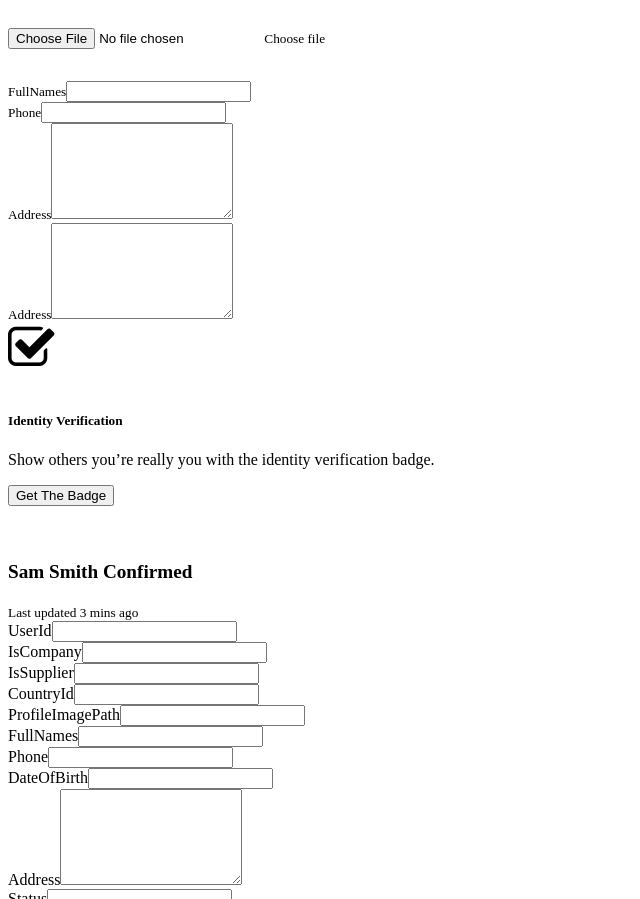
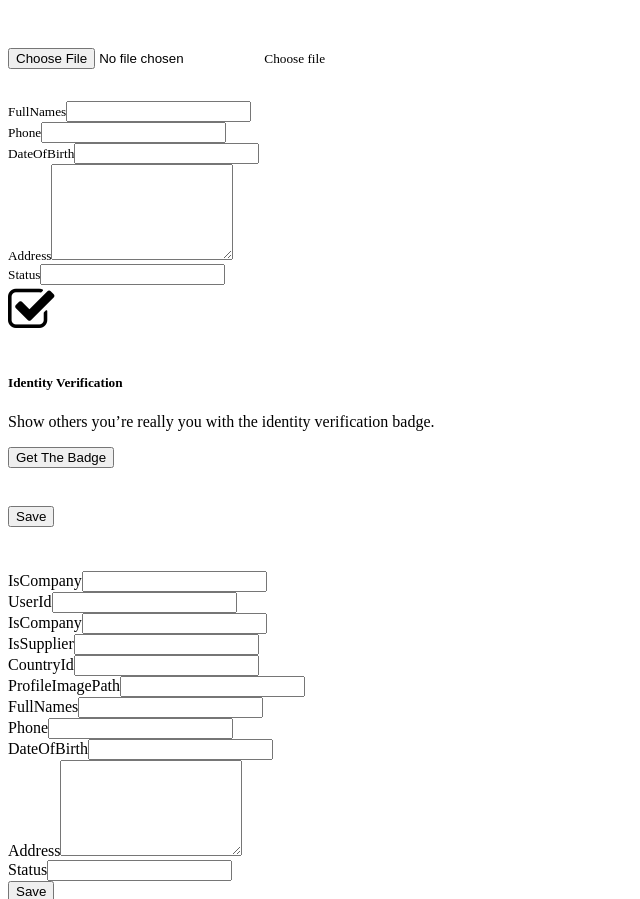
Before and after one commit to MissAnnah95/tours, a Yii app: template frontend/views/profile/create.php in a window 1280 px wide. Shown: the part 593-1492 px from the top of the page, without its empty margins (0-640 px from the left). Run offline with PHP 8.4 and a stand-in for Yii, Linux system fonts and the light colour scheme; the template is opened without the code that fills it, so the values that code supplies are empty; form fields are guessed from the names that the template uses; some libraries are stand-ins or nearby versions.

Commit message:
Other changes

```diff
--- a/frontend/views/profile/_form.php
+++ b/frontend/views/profile/_form.php
@@ -14,19 +14,19 @@ use yii\bootstrap4\ActiveForm;
     <?php $form = ActiveForm::begin(); ?>
 
     <div class="container">
-    <div class="row justify-content-end">
+    <div class="row">
     <div class="col-12">
       <div class="col-sm-4">
       <div class="card-outline shadow-sm">
 
-        <div class="row justify-content-center" style="font-size:120px;padding: 10px">
+        <div class="row justify-content-center" style="font-size:120px;padding: 20px">
           <div class="card" style="width: 18rem;">
             <img src="<?= Yii::$app->request->baseUrl ?>/listingsimages/t5.jpg" class="card-img-top" alt="...">
           </div>
       </div>
         <div class="row justify-content-center" style="font-size:0.83em;">
           <div>
-            <div class="custom-file mr-20px ml-20px">
+            <div class="custom-file">
                <input type="file" class="custom-file-input" id="uploadProfile">
                <label class="custom-file-label" for="uploadProfile">Choose file</label>
              </div>
@@ -38,11 +38,14 @@ use yii\bootstrap4\ActiveForm;
                <!-- Phone Number -->
                <?= $form->field($model, 'phone')->textInput() ?>
 
-               <!-- Email address -->
-               <?= $form->field($model, 'address')->textarea(['rows' => 6]) ?>
+               <!--Date of Birth-->
+               <?= $form->field($model, 'dateOfBirth')->textInput() ?>
 
                <!-- Address -->
                <?= $form->field($model, 'address')->textarea(['rows' => 6]) ?>
+
+               <!-- Status -->
+               <?= $form->field($model, 'status')->textInput() ?>
 
           </div>
         </div>
@@ -56,15 +59,23 @@ use yii\bootstrap4\ActiveForm;
         <br></br>
         <div class="card-footer">
           <div class="text" style="font-size: 1.2rem">
-          <p><strong>Sam Smith Confirmed</strong></p>
-        </div>
-          <small class="text-muted">Last updated 3 mins ago</small>
+            <div class="form-group mb-20px">
+                <?= Html::submitButton('Save', ['class' => 'btn btn-success']) ?>
+            </div>
+            <br></br>
         </div>
       </div>
     </div>
 
 
     </div>
+
+<div class="col-sm-8">
+    <div >
+      <!-- Company name -->
+      <?= $form->field($model, 'isCompany')->textInput(['maxlength' => true]) ?>
+    </div>
+  </div>
 
     </div>
     </div>
@@ -92,6 +103,7 @@ use yii\bootstrap4\ActiveForm;
         <?= Html::submitButton('Save', ['class' => 'btn btn-success']) ?>
     </div>
 
+
     <?php ActiveForm::end(); ?>
 
 </div>
```
Also changed, not shown: frontend/views/profile/profile.php (+24 -0 lines).
